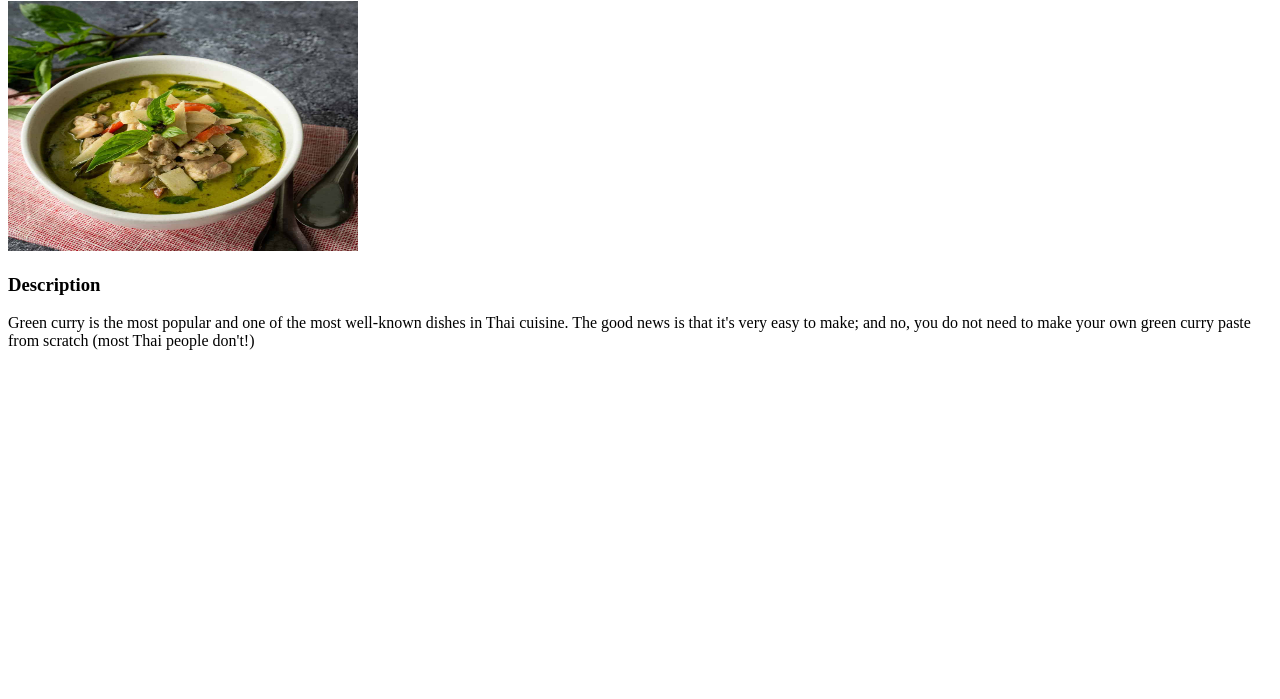
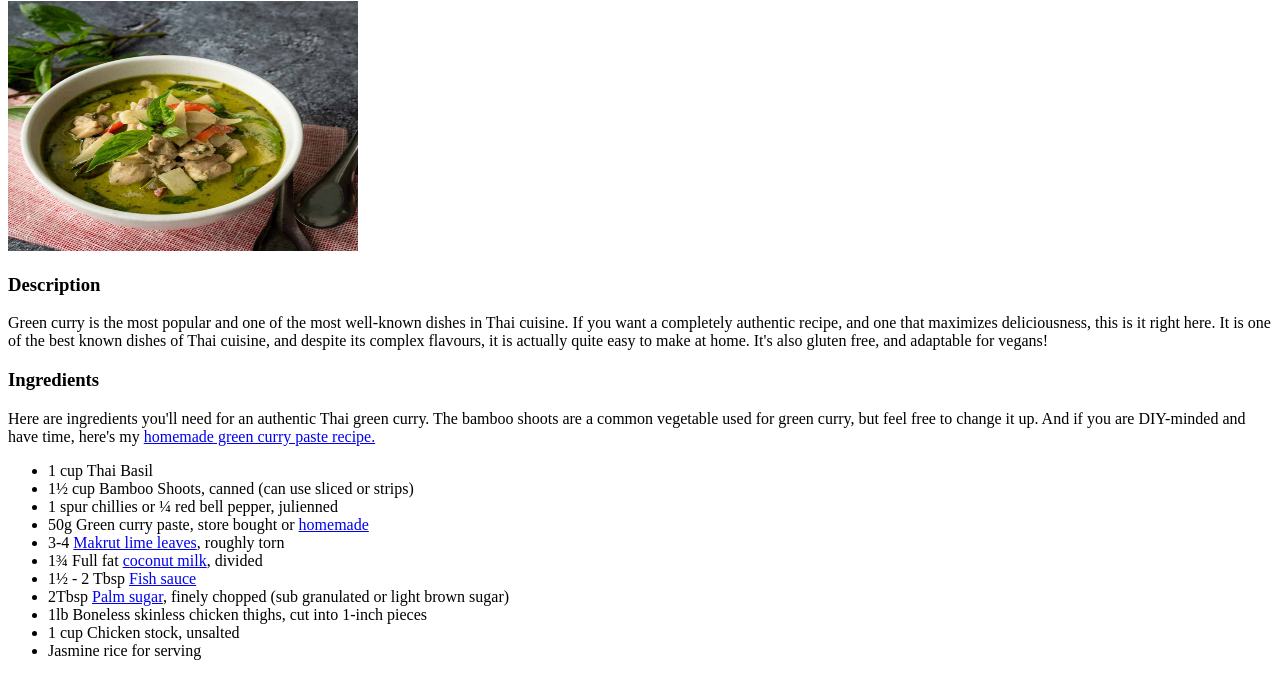
Before and after one commit to ARCENEAUX0/odin-recipes, a plain HTML site: page recipes/greenthaicurry.html in a window 1280 px wide. Shown: the part 79-778 px from the top of the page. Drawn offline with Linux system fonts and the light colour scheme.

Commit message:
Add list of ingredients. Add new recipe description.

```diff
--- a/recipes/greenthaicurry.html
+++ b/recipes/greenthaicurry.html
@@ -8,10 +8,26 @@
     <h1>Green Thai Curry</h1>
         <img src="../images/greencurry.jpg" alt="An image of a bowl of Green Thai Curry" width="350" height="250">
             <h3>Description</h3>
-                <p>Green curry is the most popular and one of the most well-known dishes in Thai cuisine. The good news is that
-                    it's very easy to make; and no, you do not need to make your own green curry paste from scratch
-                    (most Thai people don't!)
-                </p>
-
+                <p>Green curry is the most popular and one of the most well-known dishes in Thai cuisine. If you want a
+                    completely authentic recipe, and one that maximizes deliciousness, this is it right here. It is
+                    one of the best known dishes of Thai cuisine, and despite its complex flavours, it is actually
+                    quite easy to make at home. It's also gluten free, and adaptable for vegans!</p>
+                        <h3>Ingredients</h3>
+                            <p>Here are ingredients you'll need for an authentic Thai green curry. The bamboo
+                                shoots are a common vegetable used for green curry, but feel free to change it up.
+                                And if you are DIY-minded and have time, here's my <a href="https://hot-thai-kitchen.com/green-curry-paste/">homemade green curry paste recipe.</a></p>
+                                    <ul>
+                                        <li>1 cup Thai Basil</li>
+                                        <li>1½ cup Bamboo Shoots, canned (can use sliced or strips)</li>
+                                        <li>1 spur chillies or ¼ red bell pepper, julienned</li>
+                                        <li>50g Green curry paste, store bought or <a href="https://hot-thai-kitchen.com/green-curry-paste/">homemade</a></li>
+                                        <li>3-4 <a href="https://hot-thai-kitchen.com/kaffir-lime-leaves-101/">Makrut lime leaves</a>, roughly torn</li>
+                                        <li>1¾ Full fat <a href="https://hot-thai-kitchen.com/coconut-milk-101/">coconut milk</a>, divided</li>
+                                        <li>1½ - 2 Tbsp <a href="https://hot-thai-kitchen.com/fish-sauce-101/">Fish sauce</a></li>
+                                        <li>2Tbsp <a href="https://hot-thai-kitchen.com/guide-to-palm-sugar/">Palm sugar</a>, finely chopped (sub granulated or light brown sugar)</li>
+                                        <li>1lb Boneless skinless chicken thighs, cut into 1-inch pieces</li>
+                                        <li>1 cup Chicken stock, unsalted</li>
+                                        <li>Jasmine rice for serving</li>
+                                    </ul>
 </body>
 </html>
```
